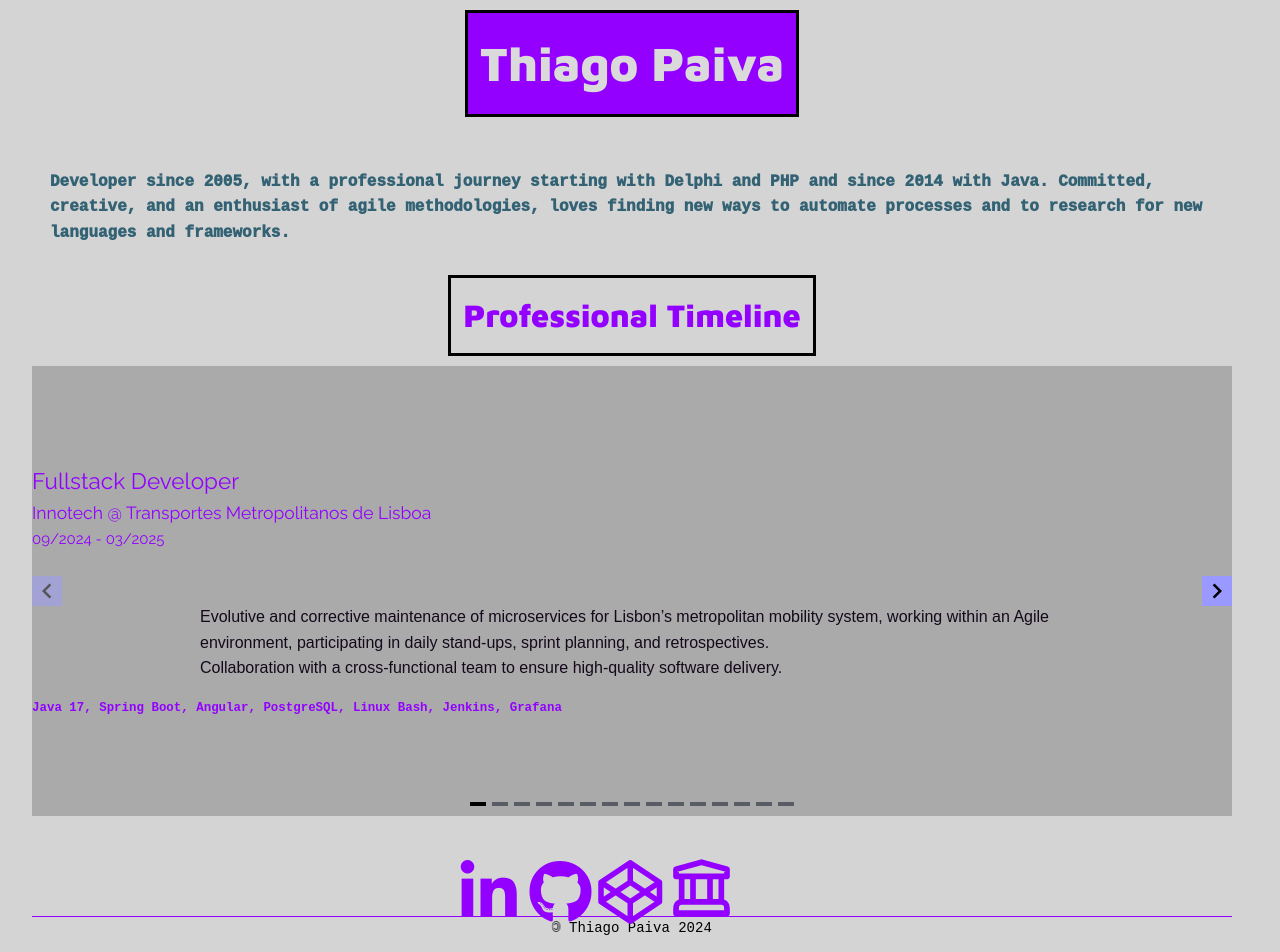
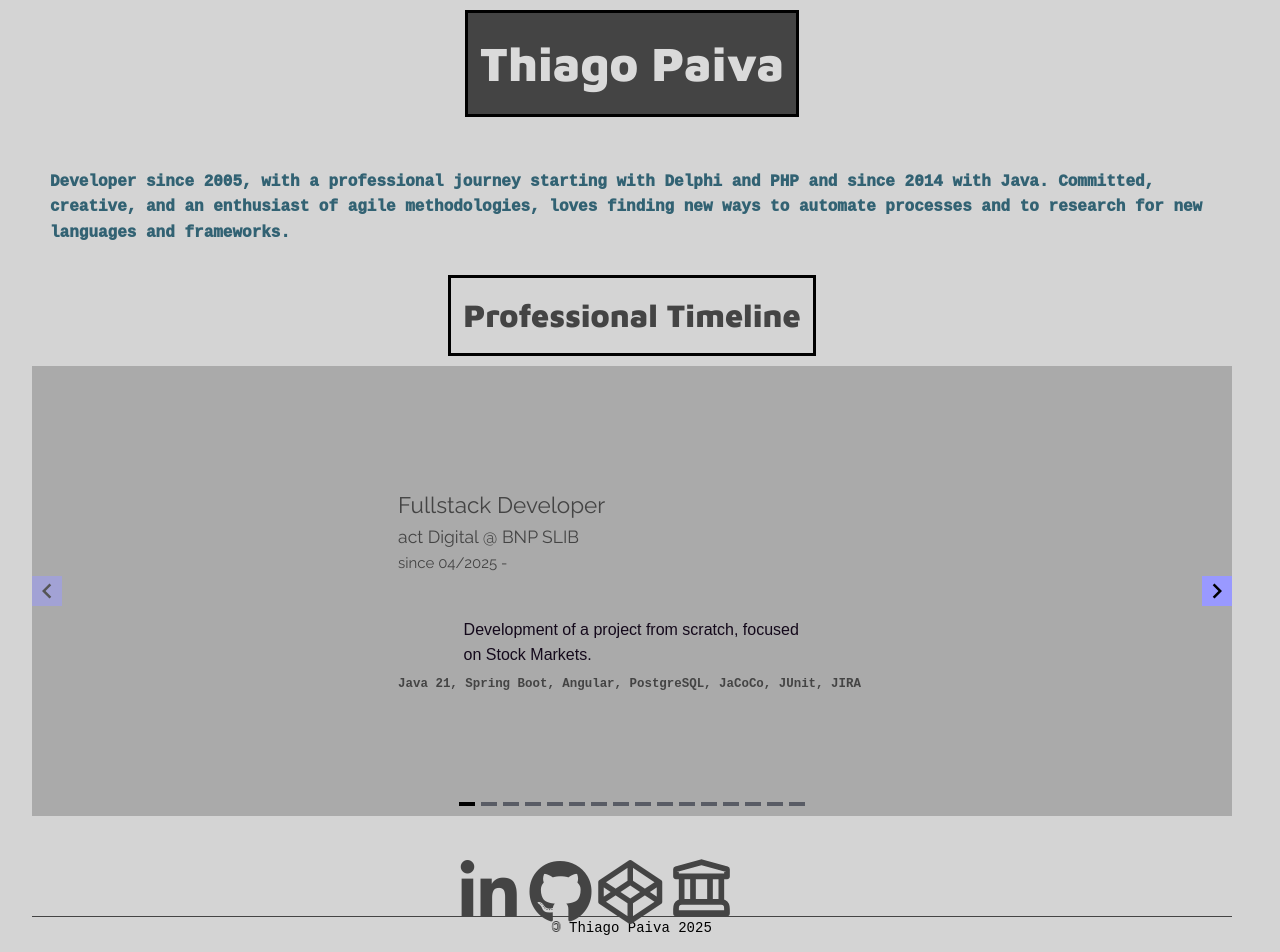
Before and after one commit to paiva-thiago/paiva-thiago.github.io, a Vue app: page / in a window 1280 px wide. Shown: the top 952 px of the page. Built offline with nearby package versions, Linux system fonts and the light colour scheme.

Commit message:
New version here :)

```diff
--- a/src/assets/main.css
+++ b/src/assets/main.css
@@ -20,7 +20,7 @@ a,
 
 @media (hover: hover) {
   a:hover {
-    background-color: #326273;
+    background-color: #777777;
   }
 }
 
--- a/src/components/HeaderLogo.vue
+++ b/src/components/HeaderLogo.vue
@@ -13,7 +13,7 @@ export default {
 h1 {
   color: #dadada;
   border: 3px solid #000;
-  background-color: #9300ff;
+  background-color: #444;
   padding: 1%;
   width: fit-content;
   height: fit-content;
--- a/src/components/LinkCollection.vue
+++ b/src/components/LinkCollection.vue
@@ -30,11 +30,12 @@ export default {
   grid-template-columns: 25% 25% 25% 25%;
 }
 .ico a {
-  color: #9300ff;
+  color: #444;
   font-size: 46px;
   float: left !important;
   margin-left: 5% !important;
   margin-right: 5% !important;
+  height: 90%;
 }
 .ico a label {
   display: none !important;
@@ -52,7 +53,7 @@ export default {
   margin-top: 35px;
 }
 .ico a {
-  color: #9300ff;
+  color: #444;
   font-size: 64px;
   text-decoration: none;
 }
--- a/src/components/TheFooter.vue
+++ b/src/components/TheFooter.vue
@@ -1,5 +1,5 @@
 <template>
-  <footer><span class="copyleft">©</span> Thiago Paiva 2024</footer>
+  <footer><span class="copyleft">©</span> Thiago Paiva 2025</footer>
 </template>
 <style>
 .copyleft {
@@ -7,7 +7,7 @@
   transform: rotateY(180deg);
 }
 footer {
-  border-top: 1px solid #9300ff;
+  border-top: 1px solid #444;
   font-family: 'Courier New', Courier, monospace;
   font-size: 14px;
   text-align: center;
--- a/src/components/TheLogo.vue
+++ b/src/components/TheLogo.vue
@@ -11,7 +11,7 @@ export default {
 </template>
 <style>
 h2.thelogo {
-  color: #9300ff;
+  color: #444;
   border: 3px solid #000;
   background-color: transparent;
   padding: 1%;
--- a/src/components/WorkCarousel.vue
+++ b/src/components/WorkCarousel.vue
@@ -42,7 +42,7 @@ export default {
 }
 .sld {
   background-color: #aaa;
-  color: #9300ff;
+  color: #444;
   width: 60em;
   height: 30em;
 }
--- a/src/data/info.js
+++ b/src/data/info.js
@@ -30,6 +30,14 @@ const headerData = {
 }
 const jobs = [
   job(
+    'since 04/2025',
+    '',
+    'Fullstack Developer',
+    'act Digital @ BNP SLIB',
+    'Lisbon, Portugal',
+    `<p>Development of a project from scratch, focused on  Stock Markets.</p>`,
+    'Java 21, Spring Boot, Angular, PostgreSQL, JaCoCo, JUnit, JIRA '
+  ),job(
     '09/2024',
     '03/2025',
     'Fullstack Developer',
```
Also changed, not shown: 1 other file (tests, documents, lock files or other folders).
